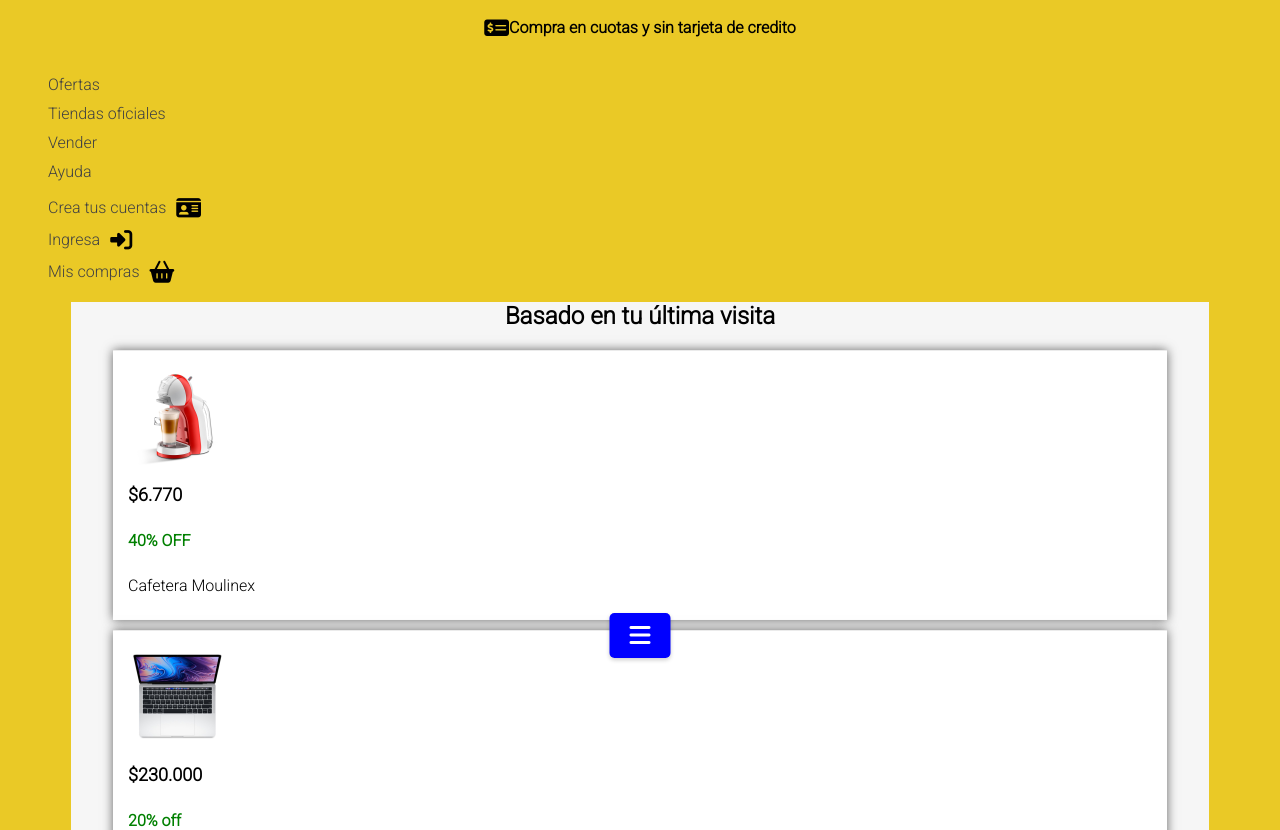
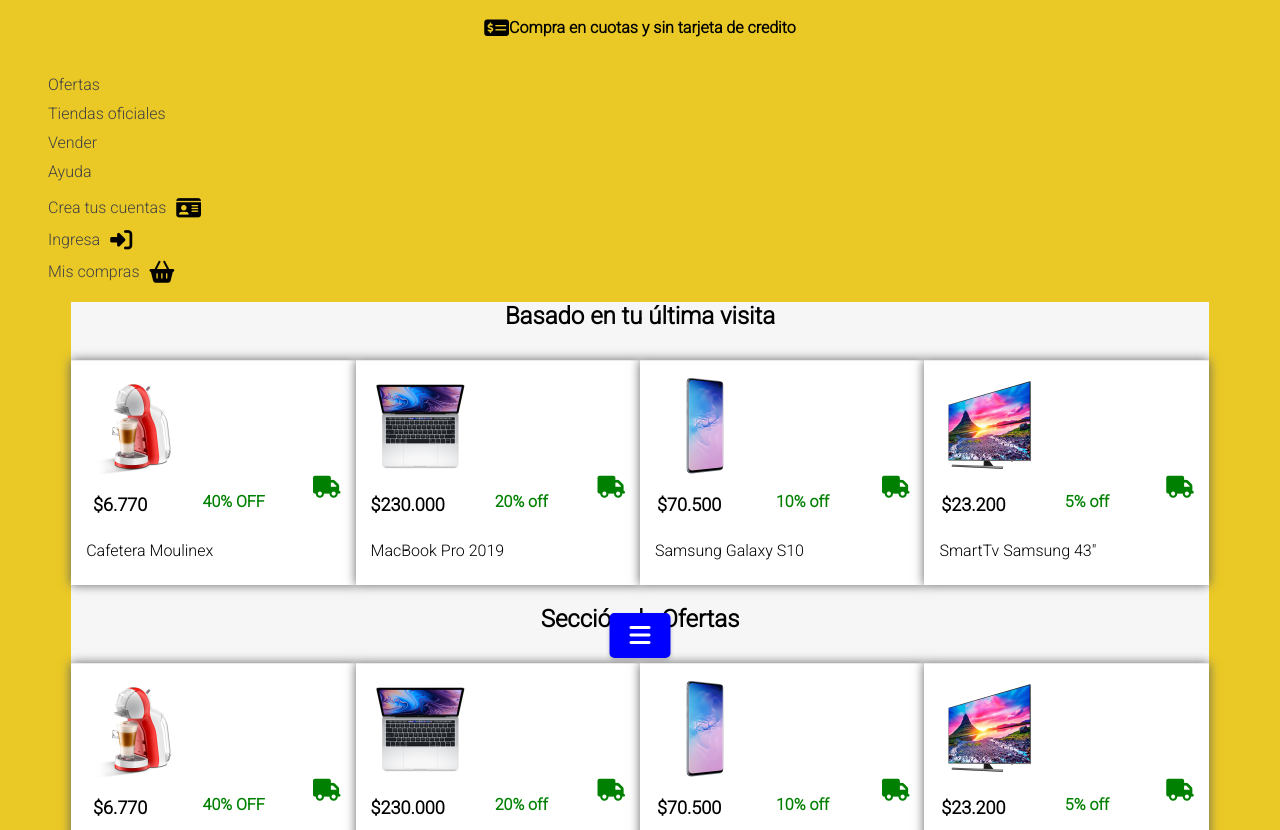
Before and after one commit to guccho6w9/MercadoLiebre, a website: page views/main.html in a window 1280 px wide. Shown: the part 122-952 px from the top of the page. Drawn offline with Linux system fonts and the light colour scheme; files whose address does not match are found by name.

Commit message:
actualizacion flex

```diff
--- a/public/css/style.css
+++ b/public/css/style.css
@@ -1,9 +1,19 @@
 @media (max-width: 768px) {
 
+    .product {
+        flex: 1; /* Cada producto ocupa el 100% del espacio disponible */
+        max-width: 100%; /* 1 producto por fila en móviles */
+    }
 }
 
 @media (min-width: 769px) {
 
+}
+
+@media (min-width: 1024px) {
+    .product {
+        max-width: calc(25% - 10px); /* 4 productos por fila en escritorio */
+    }
 }
 
 @media (min-width: 361px) {
@@ -39,22 +49,31 @@
 }
 
 .product p.precio {
+    flex: 30%;
     font-size: 18px;
     font-weight: bold;
     margin-bottom: 10px;
+    text-align: center;
 }
 
 .product p.descuento {
+    flex: 70%;
     font-size: 16px;
     color: green;
     font-weight: bold;
     margin-bottom: 10px;
     white-space: pre-line;
+    text-align: center;
 }
 
 .product p.producto {
     font-size: 16px;
     margin-bottom: 10px;
+}
+.precio-descuento {
+    display: flex;
+    justify-content: space-between;
+    width: 100%;
 }
 
 .burger-menu {
@@ -170,6 +189,11 @@
 
 .product {
     margin-bottom: 10px;
+    flex: 1;
+
+    margin: 5px;
+    max-width: 100%; /* Evita que el contenedor sea más ancho que la imagen */
+    margin: 0 auto;
 }
 
 .img-producto {
@@ -195,3 +219,23 @@
     display: block;
     margin-bottom: 10px;
 }
+
+.products-container {
+    display: flex;
+    flex-wrap: wrap;
+    justify-content: space-between;
+}
+
+.fa-solid fa-truck{
+    display: block;
+font-size: 16px;
+padding: 5px;
+width: 30px;
+height: 30px;
+border: 1px solid #39b54a;
+background-color: #FFF;
+border-radius: 50%;
+position: absolute;
+right: 20px;
+top: -15px;
+}
--- a/views/main.html
+++ b/views/main.html
@@ -60,80 +60,109 @@
 
     </header>
 
+    <main>
+        <h2>Basado en tu última visita</h2>
+        <section class="products-container">
 
-    <main>
-        <section>
-            <h2>Basado en tu última visita</h2>
             <div class="product">
                 <div class="product-details">
                     <img class="img-producto" src="images/img-cafetera-moulinex.jpg" alt="Cafetera Moulinex">
+                    <div class="precio-descuento">
                         <p class="precio">$6.770</p>
                         <p class="descuento">40% OFF</p>
+                        <i class="fa-solid fa-truck" style="color: #008000;"></i>
+                    </div>
                     <p class="producto">Cafetera Moulinex</p>
                 </div>
             </div>
             <div class="product">
                 <div class="product-details">
                     <img class="img-producto" src="images/img-macbook-pro-2019.jpg" alt="MacBook Pro 2019">
+                    <div class="precio-descuento">
                         <p class="precio">$230.000</p>
                         <p class="descuento">20% off</p>
+                        <i class="fa-solid fa-truck" style="color: #008000;"></i>
+                    </div>
                     <p class="producto">MacBook Pro 2019</p>
                 </div>
             </div>
             <div class="product">
                 <div class="product-details">
                     <img class="img-producto" src="images/img-samsung-galaxy-s10.jpg" alt="Samsung Galaxy S10">
+                    <div class="precio-descuento">
                         <p class="precio">$70.500</p>
                         <p class="descuento">10% off</p>
-                    <p class "producto">Samsung Galaxy S10</p>
+                        <i class="fa-solid fa-truck" style="color: #008000;"></i>
+                    </div>
+                    <p class="producto">Samsung Galaxy S10</p>
                 </div>
             </div>
             <div class="product">
                 <div class="product-details">
                     <img class="img-producto" src="images/img-tv-samsung-smart.jpg" alt="SmartTv Samsung 43">
+                    <div class="precio-descuento">
                         <p class="precio">$23.200</p>
                         <p class="descuento">5% off</p>
+                        <i class="fa-solid fa-truck" style="color: #008000;"></i>
+                    </div>
                     <p class="producto">SmartTv Samsung 43"</p>
                 </div>
             </div>
         </section>
 
-        <section>
         <h2>Sección de Ofertas</h2>
+        <section class="products-container">
             <div class="product">
                 <div class="product-details">
                     <img class="img-producto" src="images/img-cafetera-moulinex.jpg" alt="Cafetera Moulinex">
+                    <div class="precio-descuento">
                         <p class="precio">$6.770</p>
                         <p class="descuento">40% OFF</p>
+                        <i class="fa-solid fa-truck" style="color: #008000;"></i>
+                    </div>
                     <p class="producto">Cafetera Moulinex</p>
                 </div>
             </div>
             <div class="product">
                 <div class="product-details">
                     <img class="img-producto" src="images/img-macbook-pro-2019.jpg" alt="MacBook Pro 2019">
+
+                    <div class="precio-descuento">
                         <p class="precio">$230.000</p>
                         <p class="descuento">20% off</p>
+                        <i class="fa-solid fa-truck" style="color: #008000;"></i>
+                    </div>
                     <p class="producto">MacBook Pro 2019</p>
                 </div>
             </div>
             <div class="product">
                 <div class="product-details">
                     <img class="img-producto" src="images/img-samsung-galaxy-s10.jpg" alt="Samsung Galaxy S10">
+                    <div class="precio-descuento">
                         <p class="precio">$70.500</p>
                         <p class="descuento">10% off</p>
-                    <p class "producto">Samsung Galaxy S10</p>
+                        <i class="fa-solid fa-truck" style="color: #008000;"></i>
+                    </div>
+                    <p class="producto">Samsung Galaxy S10</p>
                 </div>
             </div>
             <div class="product">
                 <div class="product-details">
                     <img class="img-producto" src="images/img-tv-samsung-smart.jpg" alt="SmartTv Samsung 43">
+                    <div class="precio-descuento">
                         <p class="precio">$23.200</p>
                         <p class="descuento">5% off</p>
+                        <i class="fa-solid fa-truck" style="color: #008000;"></i>
+                    </div>
                     <p class="producto">SmartTv Samsung 43"</p>
                 </div>
             </div>
         </section>
     </main>
+
+
+
+
 
     <footer>
         <div class="footer-section">
```
Lines whose indentation alone changed are shown as unchanged.
